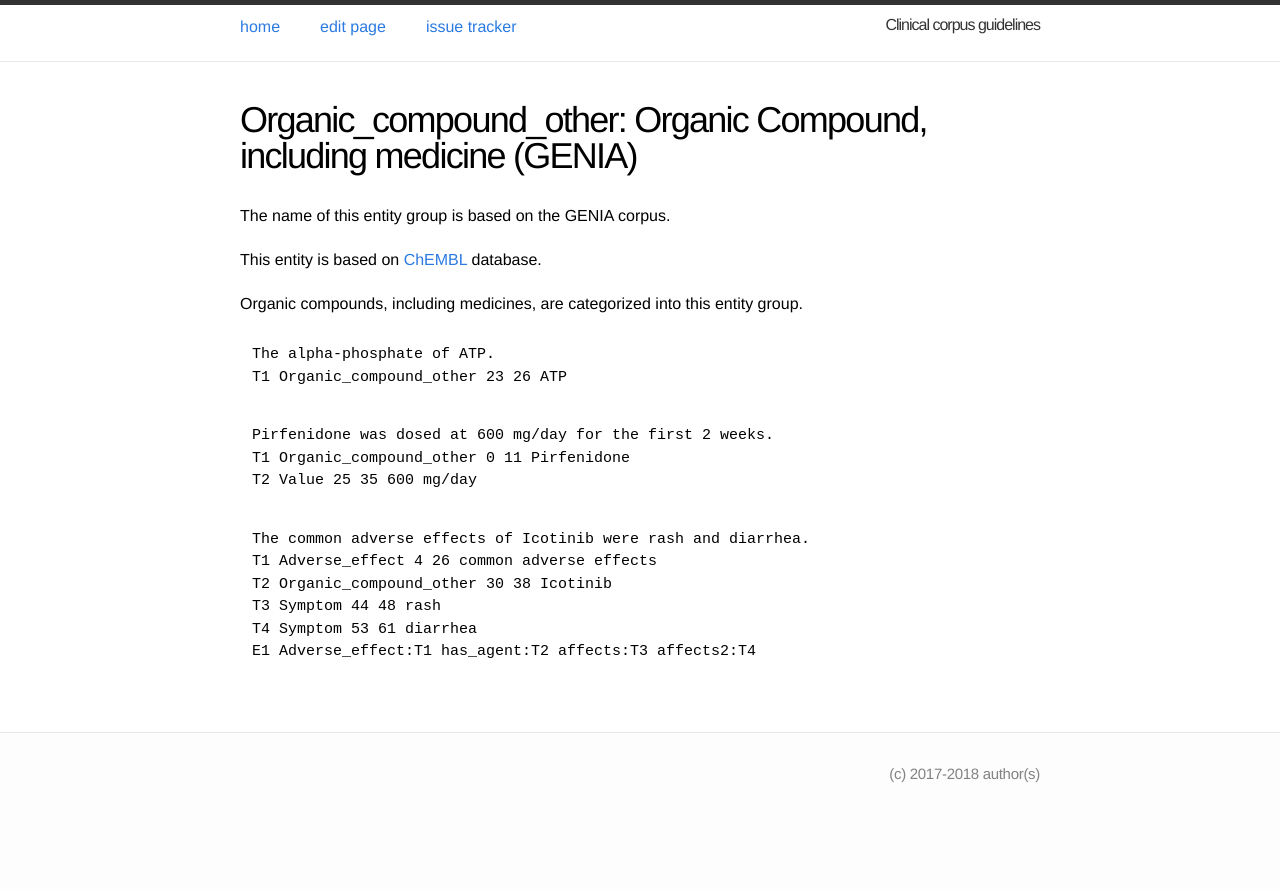
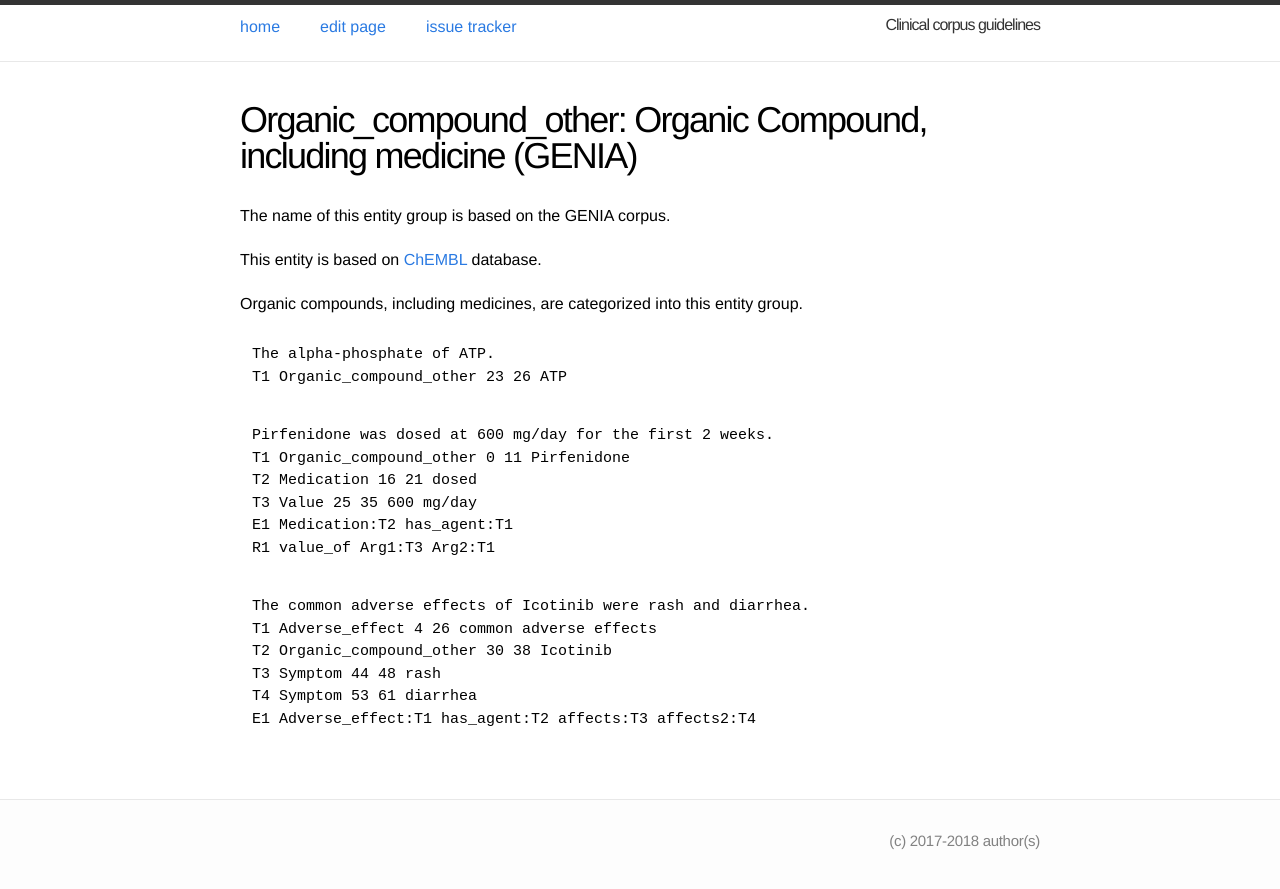
Before and after one commit to ezcatdb/clinicalcorpus-guidelines, a Jekyll site: the page built from _entity/Organic_compound_other.md, in a window 1280 px wide. Shown: the top 889 px of the page. Built offline with Jekyll 4.4.1, drawn with Linux system fonts in a browser that asks for light colours.

Commit message:
upload files

```diff
--- a/_entity/Organic_compound_other.md
+++ b/_entity/Organic_compound_other.md
@@ -19,7 +19,10 @@ T1 Organic_compound_other 23 26 ATP
 ~~~ ann
 Pirfenidone was dosed at 600 mg/day for the first 2 weeks.
 T1 Organic_compound_other 0 11 Pirfenidone
-T2 Value 25 35 600 mg/day
+T2 Medication 16 21 dosed
+T3 Value 25 35 600 mg/day
+E1 Medication:T2 has_agent:T1
+R1 value_of Arg1:T3 Arg2:T1
 ~~~
 
 ~~~ ann
```
Also changed, not shown: _relation/value_of.md (+1 -0 lines).
